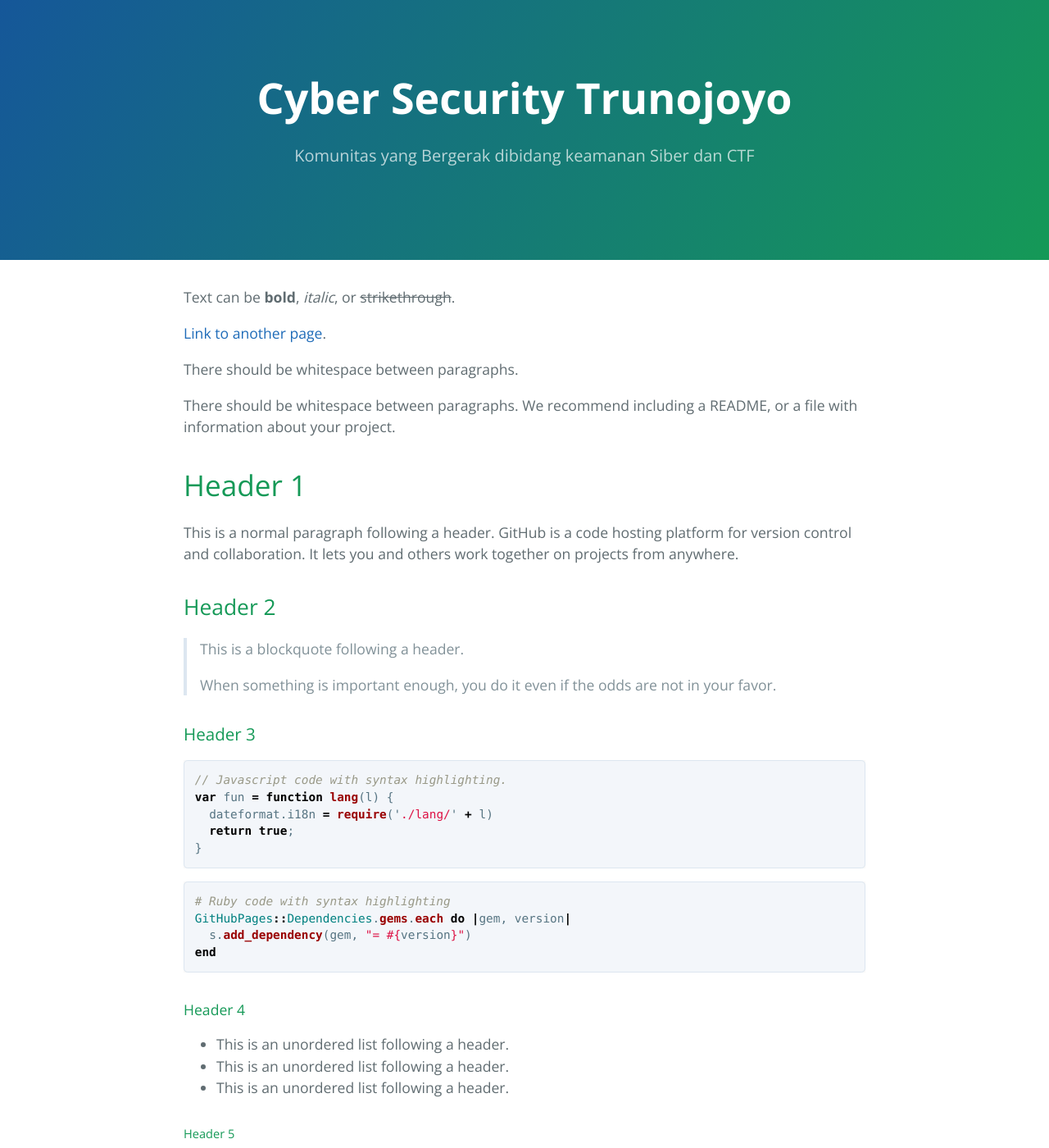
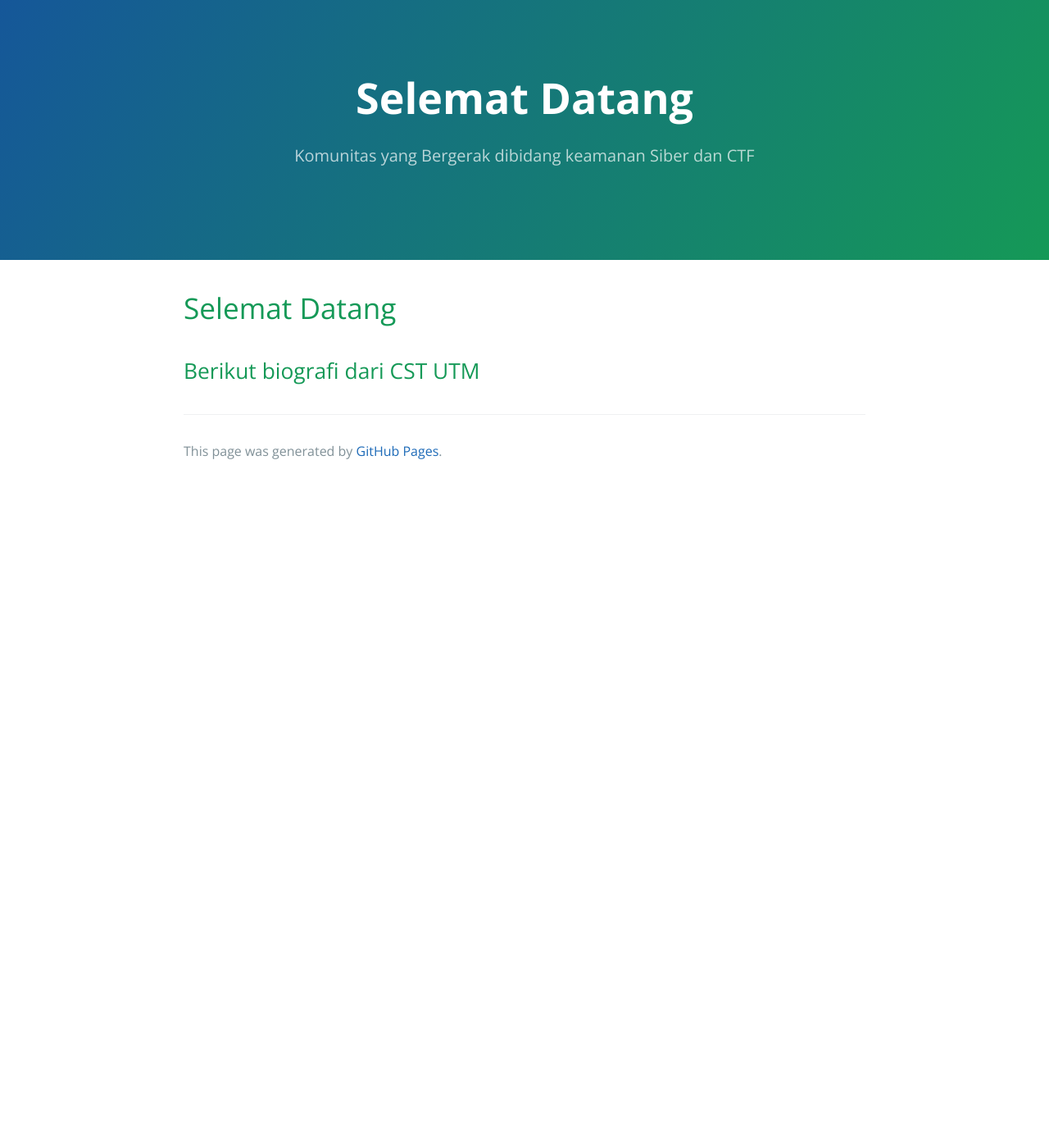
Before and after one commit to cybersecuritytrunojoyo/cybersecuritytrunojoyo.github.io, a Jekyll site: the page built from index.md, in a window 1280 px wide and 1400 px high. Shown: the whole window at 82% size. Built offline with Jekyll 4.4.1, drawn with Linux system fonts in a browser that asks for light colours; our own code applies the rules of GitHub Pages for plain Markdown files; some of the changed text lies outside the part shown.

````diff
--- a/index.md
+++ b/index.md
@@ -1,123 +1,2 @@
----
-layout: default
----
-
-Text can be **bold**, _italic_, or ~~strikethrough~~.
-
-[Link to another page](./another-page.html).
-
-There should be whitespace between paragraphs.
-
-There should be whitespace between paragraphs. We recommend including a README, or a file with information about your project.
-
-# Header 1
-
-This is a normal paragraph following a header. GitHub is a code hosting platform for version control and collaboration. It lets you and others work together on projects from anywhere.
-
-## Header 2
-
-> This is a blockquote following a header.
->
-> When something is important enough, you do it even if the odds are not in your favor.
-
-### Header 3
-
-```js
-// Javascript code with syntax highlighting.
-var fun = function lang(l) {
-  dateformat.i18n = require('./lang/' + l)
-  return true;
-}
-```
-
-```ruby
-# Ruby code with syntax highlighting
-GitHubPages::Dependencies.gems.each do |gem, version|
-  s.add_dependency(gem, "= #{version}")
-end
-```
-
-#### Header 4
-
-*   This is an unordered list following a header.
-*   This is an unordered list following a header.
-*   This is an unordered list following a header.
-
-##### Header 5
-
-1.  This is an ordered list following a header.
-2.  This is an ordered list following a header.
-3.  This is an ordered list following a header.
-
-###### Header 6
-
-| head1        | head two          | three |
-|:-------------|:------------------|:------|
-| ok           | good swedish fish | nice  |
-| out of stock | good and plenty   | nice  |
-| ok           | good `oreos`      | hmm   |
-| ok           | good `zoute` drop | yumm  |
-
-### There's a horizontal rule below this.
-
-* * *
-
-### Here is an unordered list:
-
-*   Item foo
-*   Item bar
-*   Item baz
-*   Item zip
-
-### And an ordered list:
-
-1.  Item one
-1.  Item two
-1.  Item three
-1.  Item four
-
-### And a nested list:
-
-- level 1 item
-  - level 2 item
-  - level 2 item
-    - level 3 item
-    - level 3 item
-- level 1 item
-  - level 2 item
-  - level 2 item
-  - level 2 item
-- level 1 item
-  - level 2 item
-  - level 2 item
-- level 1 item
-
-### Small image
-
-![Octocat](https://github.githubassets.com/images/icons/emoji/octocat.png)
-
-### Large image
-
-![Branching](https://guides.github.com/activities/hello-world/branching.png)
-
-
-### Definition lists can be used with HTML syntax.
-
-<dl>
-<dt>Name</dt>
-<dd>Godzilla</dd>
-<dt>Born</dt>
-<dd>1952</dd>
-<dt>Birthplace</dt>
-<dd>Japan</dd>
-<dt>Color</dt>
-<dd>Green</dd>
-</dl>
-
-```
-Long, single-line code blocks should not wrap. They should horizontally scroll if they are too long. This line should be long enough to demonstrate this.
-```
-
-```
-The final element.
-```
+# Selemat Datang
+## Berikut biografi dari CST UTM
````
Also changed, not shown: flag.md (added, +16 -0 lines), 1 other file.
